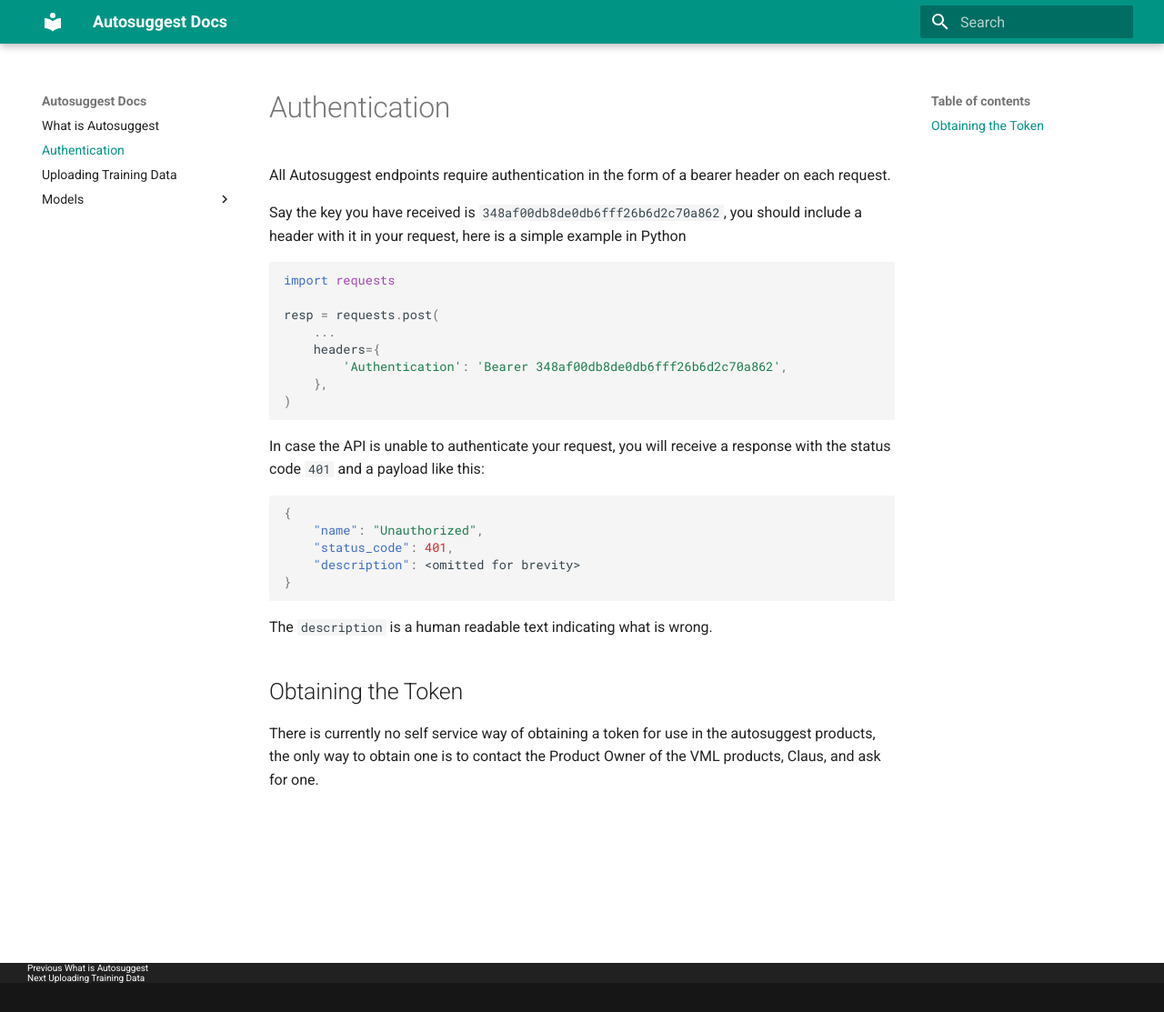
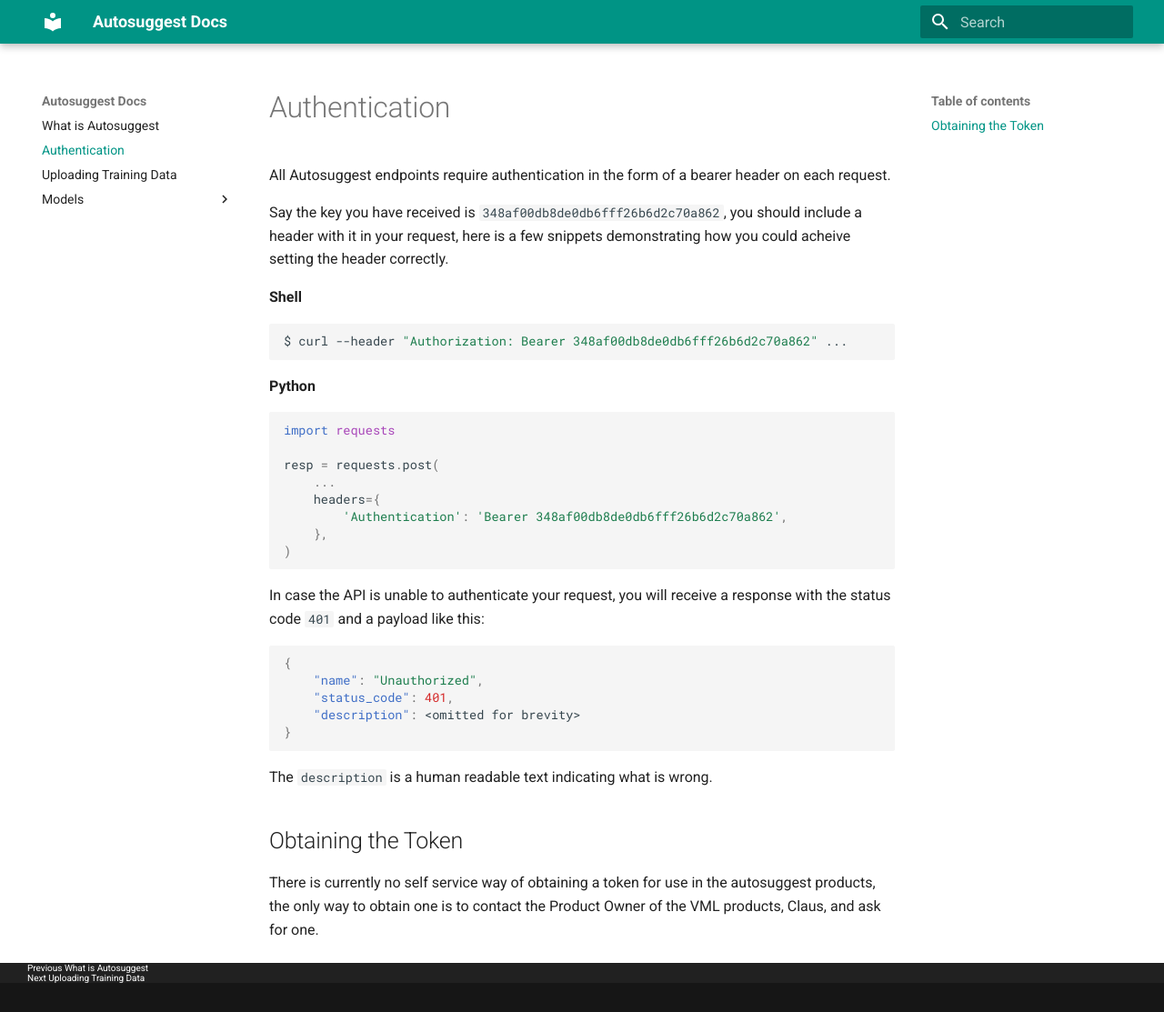
Before and after one commit to e-conomic/vml-docs, an MkDocs documentation site: the page built from docs/authentication.md, in a window 1280 px wide and 1113 px high. Shown: the whole window at 91% size. Built offline with MkDocs 1.6.1 and Material for MkDocs 9.7.7, drawn with Linux system fonts in a browser that asks for light colours.

Commit message:
Better auth header examples

````diff
--- a/docs/authentication.md
+++ b/docs/authentication.md
@@ -3,8 +3,14 @@ Authentication
 
 All Autosuggest endpoints require authentication in the form of a bearer header on each request.
 
-Say the key you have received is `348af00db8de0db6fff26b6d2c70a862`, you should include a header with it in your request, here is a simple example in Python
+Say the key you have received is `348af00db8de0db6fff26b6d2c70a862`, you should include a header with it in your request, here is a few snippets demonstrating how you could acheive setting the header correctly.
 
+**Shell**
+```shell
+$ curl --header "Authorization: Bearer 348af00db8de0db6fff26b6d2c70a862" ...
+```
+
+**Python**
 ```python
 import requests
 
````
